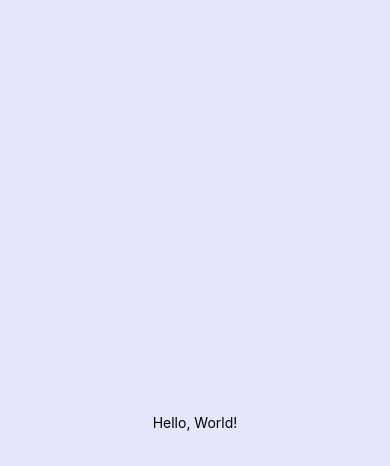
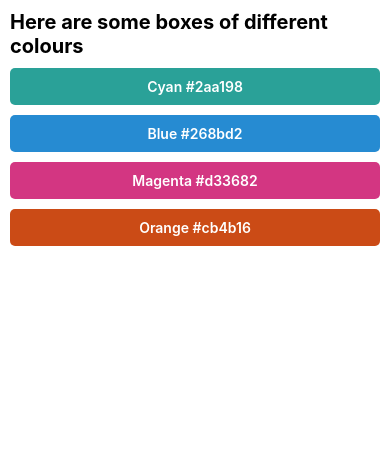
Before and after one commit to herdeybayor/AwesomeProject, a React Native app: screen / in a window 390 px wide. Shown: the top 466 px of the page. Built offline with nearby package versions, Linux system fonts and the light colour scheme.

Commit message:
success: styling exercise ✅

```diff
--- a/App.tsx
+++ b/App.tsx
@@ -1,11 +1,62 @@
-import { SafeAreaView, StatusBar, StyleSheet, Text, View } from "react-native";
+import {
+  SafeAreaView,
+  StatusBar,
+  StyleSheet,
+  Text,
+  TouchableOpacity,
+  View,
+} from "react-native";
 
 const App = () => {
+  const BOXES = [
+    {
+      id: 1,
+      colour: {
+        name: "Cyan",
+        hex: "#2aa198",
+      },
+    },
+    {
+      id: 2,
+      colour: {
+        name: "Blue",
+        hex: "#268bd2",
+      },
+    },
+    {
+      id: 3,
+      colour: {
+        name: "Magenta",
+        hex: "#d33682",
+      },
+    },
+    {
+      id: 4,
+      colour: {
+        name: "Orange",
+        hex: "#cb4b16",
+      },
+    },
+  ];
   return (
     <SafeAreaView style={styles.safeArea}>
-      <View style={[styles.container, styles.lavender]}>
-        <Text>Hello, World!</Text>
+      <View style={styles.container}>
+        <Text style={styles.headerText}>
+          Here are some boxes of different colours
+        </Text>
+        {BOXES.map((box) => (
+          <TouchableOpacity
+            key={box.id}
+            style={[{ backgroundColor: box.colour.hex }, styles.box]}
+          >
+            <Text style={styles.boxText}>
+              {box.colour.name} {box.colour.hex}
+            </Text>
+          </TouchableOpacity>
+        ))}
       </View>
+
+      {/* Status bar for android */}
       <StatusBar barStyle={"dark-content"} backgroundColor="white" />
     </SafeAreaView>
   );
@@ -14,16 +65,26 @@ const App = () => {
 export default App;
 
 const styles = StyleSheet.create({
-  lavender: {
-    backgroundColor: "lavender",
-  },
   container: {
+    backgroundColor: "white",
     padding: 10,
-    alignItems: "center",
-    justifyContent: "center",
     flex: 1,
   },
   safeArea: {
     flex: 1,
   },
+  headerText: {
+    fontSize: 20,
+    fontWeight: "bold",
+  },
+  box: {
+    padding: 10,
+    marginTop: 10,
+    borderRadius: 5,
+  },
+  boxText: {
+    textAlign: "center",
+    color: "white",
+    fontWeight: "600",
+  },
 });
```
Also changed, not shown: 1 other file (tests, documents, lock files or other folders).
